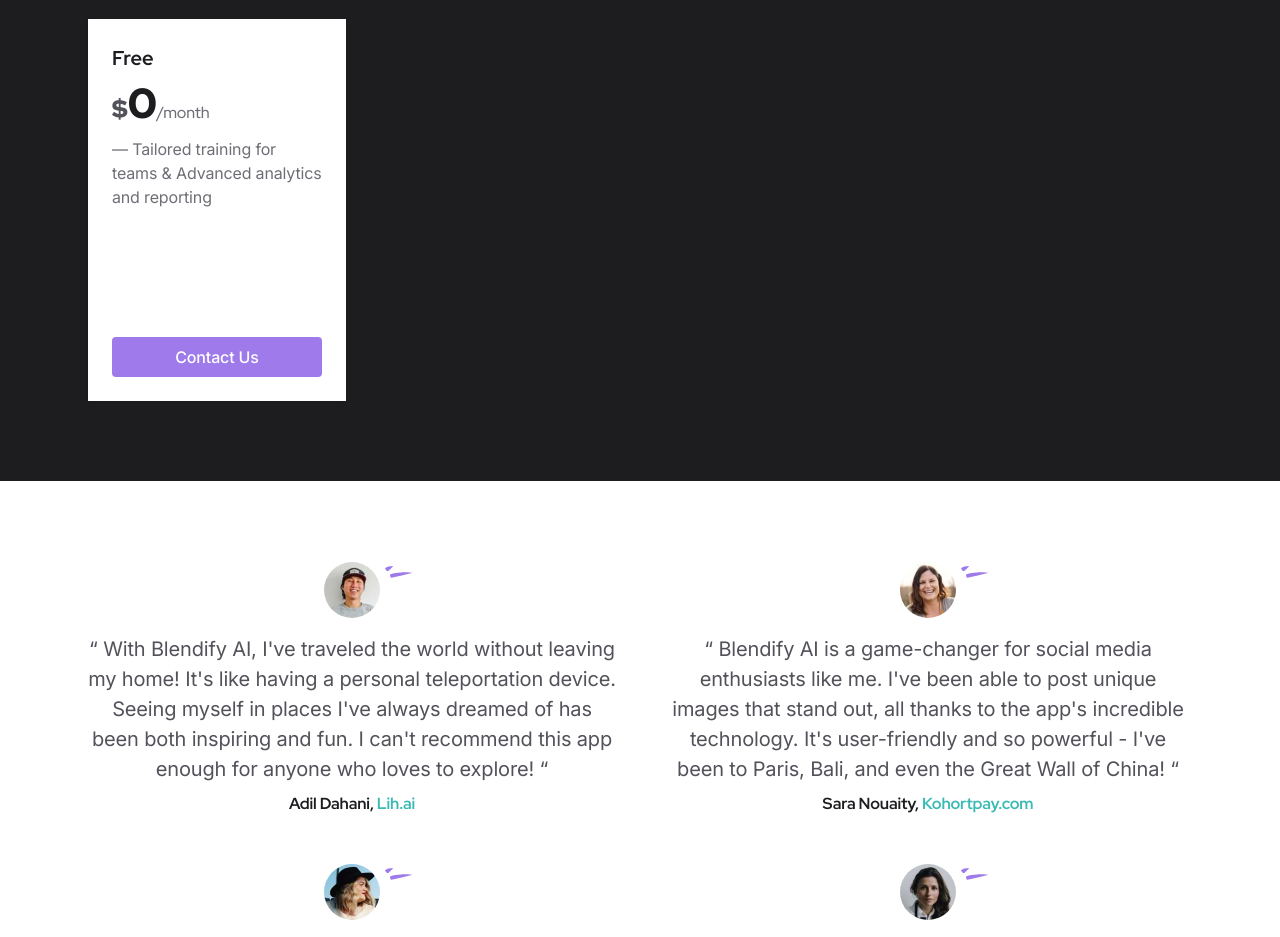
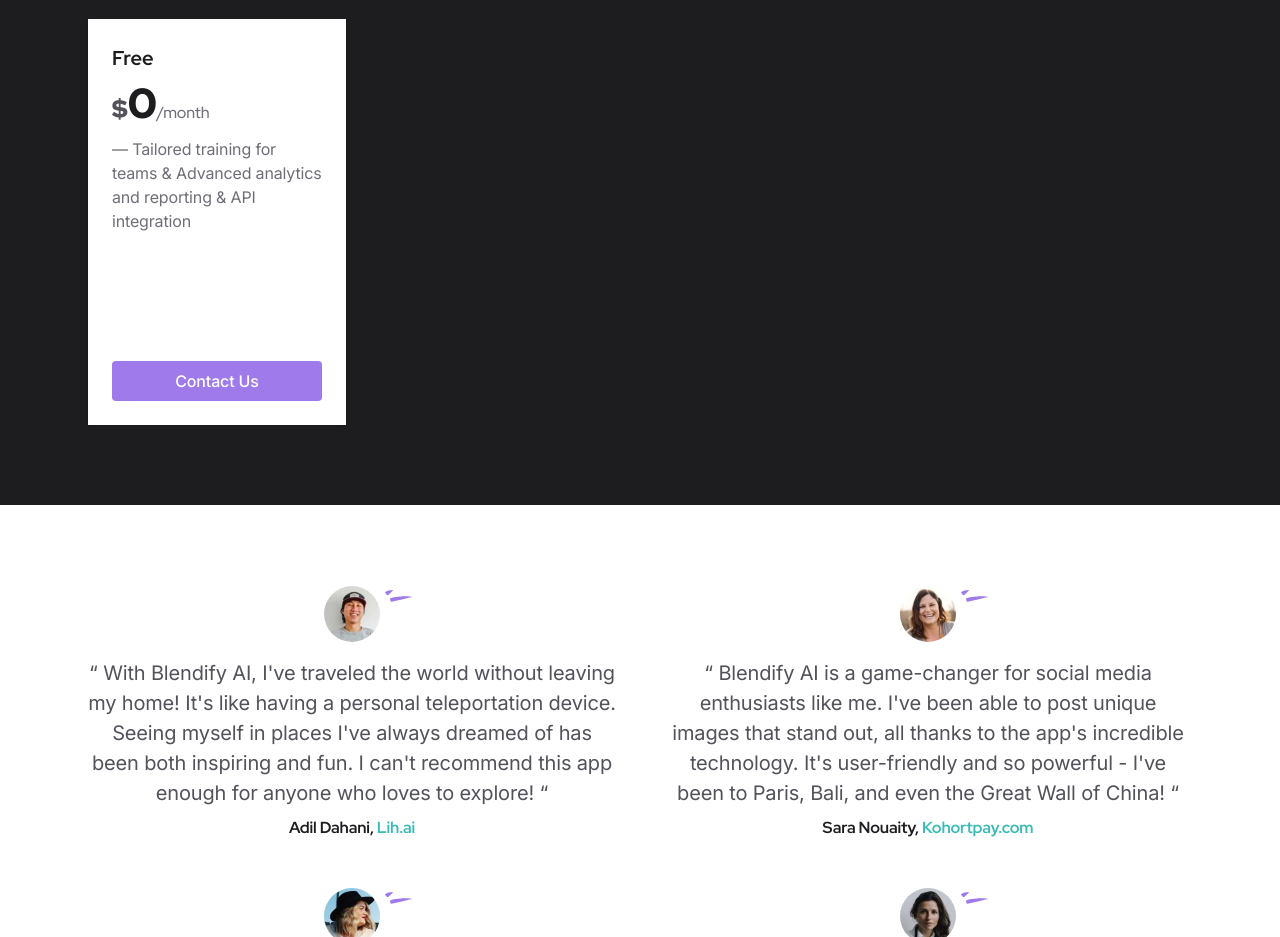
Before and after one commit to walidboulanouar/Blendify, a Next.js app: page / in a window 1280 px wide. Shown: the part 5040-5977 px from the top of the page. Built offline with nearby package versions, Linux system fonts and the light colour scheme.

Commit message:
generate a model

```diff
--- a/components/pricing-tables.tsx
+++ b/components/pricing-tables.tsx
@@ -143,7 +143,7 @@
                 </div>
                 <div className="text-gray-500 dark:text-gray-400">
                   — Tailored training for teams & Advanced analytics and
-                  reporting
+                  reporting & API integration
                 </div>
               </div>
               <div className="mt-24">
```
